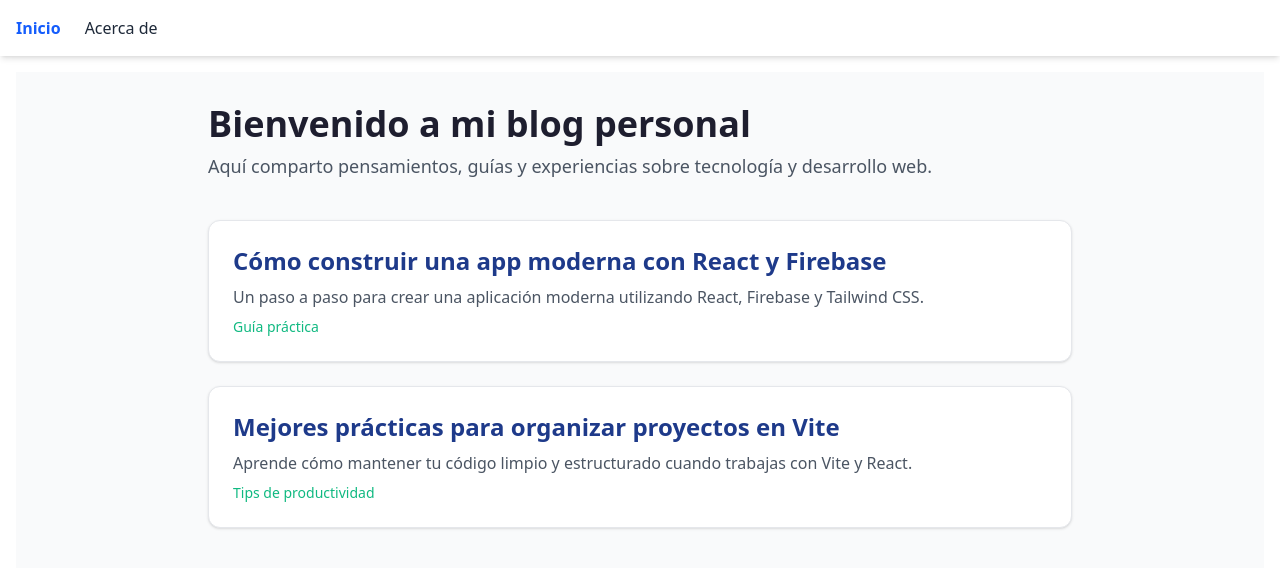
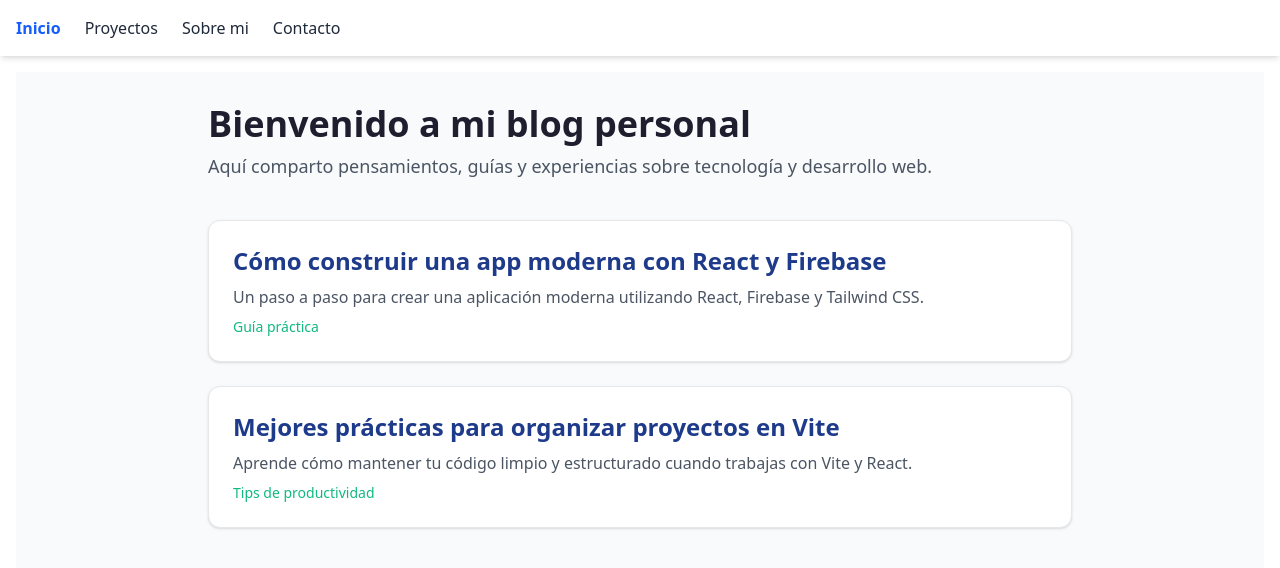
Before and after one commit to Juan17Informatico/blog-dev-notes, a React (Vite) app: page / in a window 1280 px wide. Shown: the top 568 px of the page. Built offline with nearby package versions, Linux system fonts and the light colour scheme.

Commit message:
feature: Agrega mas enlaces que especifican las secciones que tendra el blog

```diff
--- a/src/components/Navbar.jsx
+++ b/src/components/Navbar.jsx
@@ -13,12 +13,28 @@ export const Navbar = () => {
             </NavLink>
 
             <NavLink
+                to="/projects"
+                className={({ isActive }) =>
+                    isActive ? "text-blue-600 font-semibold" : "text-gray-800"
+                }
+            >
+                Proyectos
+            </NavLink>
+            <NavLink
                 to="/about"
                 className={({ isActive }) =>
                     isActive ? "text-blue-600 font-semibold" : "text-gray-800"
                 }
             >
-                Acerca de
+                Sobre mi
+            </NavLink>
+            <NavLink
+                to="/contact"
+                className={({ isActive }) =>
+                    isActive ? "text-blue-600 font-semibold" : "text-gray-800"
+                }
+            >
+                Contacto
             </NavLink>
         </nav>
     );
```
